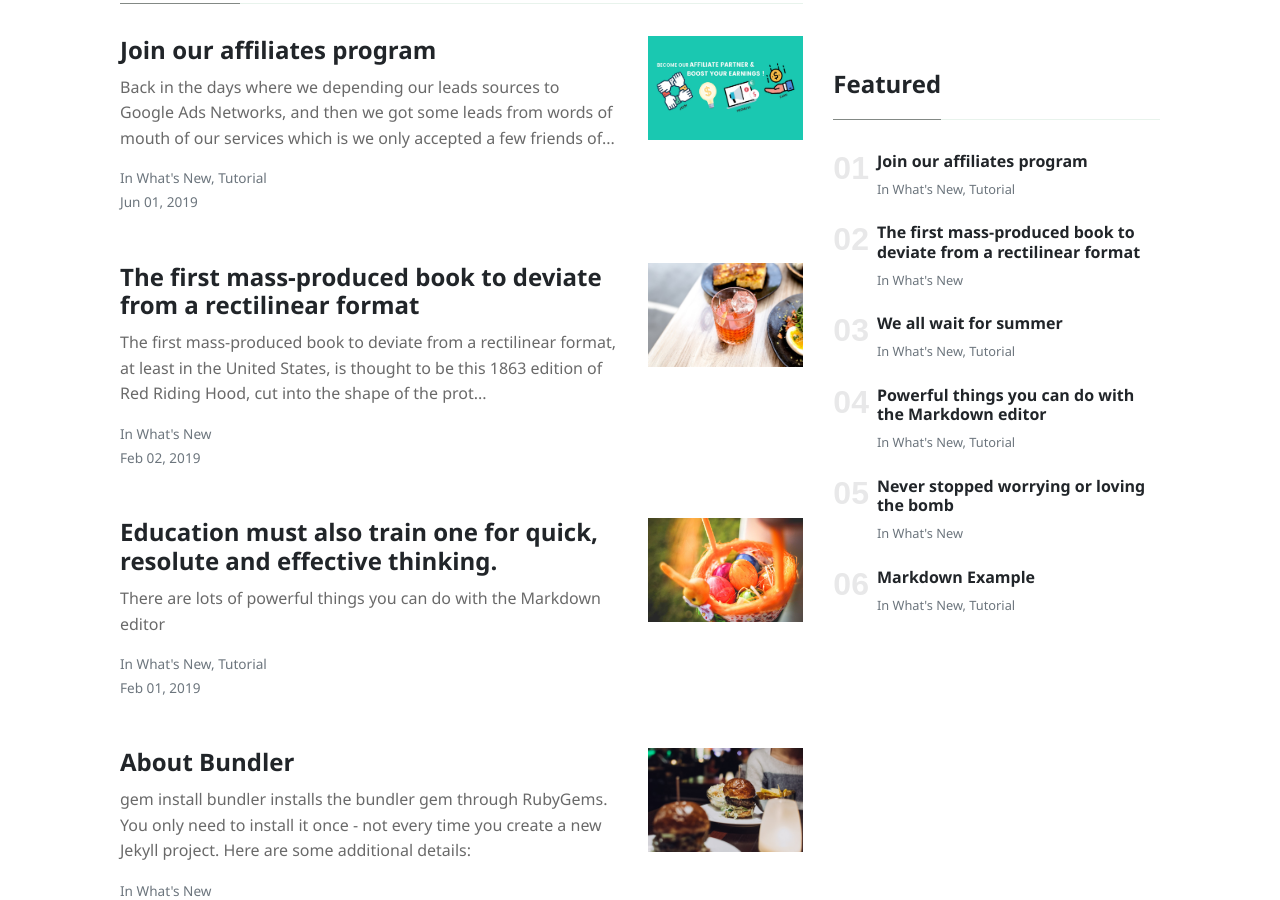
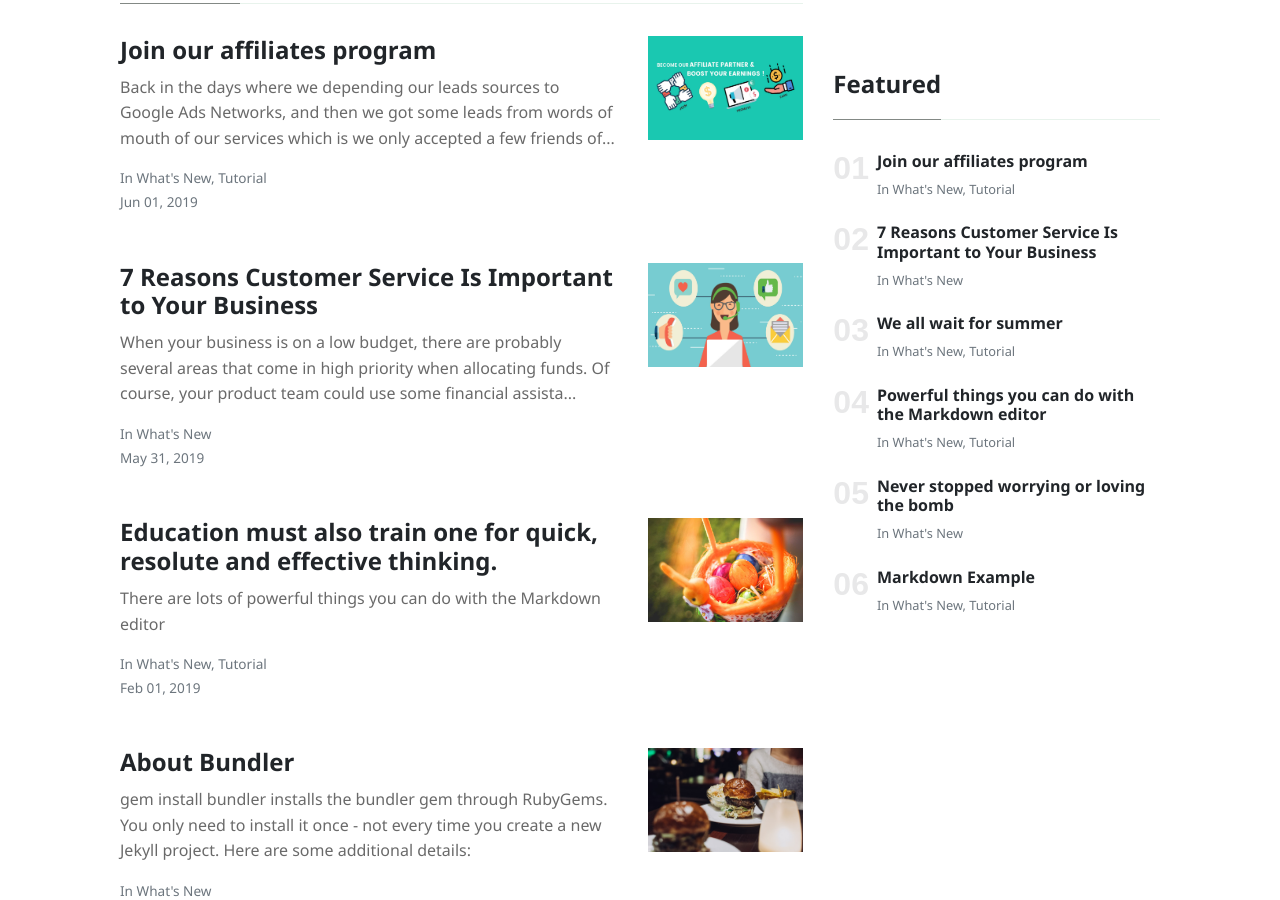
Before and after one commit to bit-dna/bitdnablog, a Jekyll site: the page built from index.html, in a window 1280 px wide and 900 px high, scrolled down 1006 px. Built offline with Jekyll 4.4.1, drawn with Linux system fonts in a browser that asks for light colours; nearby versions of some CDN libraries; the list of posts is cut into pages by our own code; part of the change alters nothing that is shown.

Commit message:
add some post

```diff
--- a/_posts/2019-02-02-first-mass-produced.md
+++ /dev/null
@@ -1,27 +0,0 @@
----
-layout: post
-title:  "The first mass-produced book to deviate from a rectilinear format"
-author: anastasia
-categories: [ What's New ]
-image: assets/images/img/17.jpg
-tags: [featured]
----
-The first mass-produced book to deviate from a rectilinear format, at least in the United States, is thought to be this 1863 edition of Red Riding Hood, cut into the shape of the protagonist herself with the troublesome wolf curled at her feet. Produced by the Boston-based publisher Louis Prang, this is the first in their “Doll Series”, a set of five “die-cut” books, known also as shape books — the other titles being Robinson Crusoe, Goody Two-Shoes (also written by Red Riding Hood author Lydia Very), Cinderella, and King Winter.
-
-An 1868 Prang catalogue would later claim that such “books in the shape of a regular paper Doll... originated with us”.
-
-> It would seem the claim could also extend to die cut books in general, as we can’t find anything sooner, but do let us know in the comments if you have further light to shed on this! Such books are, of course, still popular in children’s publishing today, though the die cutting is not now limited to mere outlines, as evidenced in a beautiful 2014 version of the same Little Red Riding Hood story.
-
-The die cut has also been employed in the non-juvenile sphere as well, a recent example being Jonathan Safran Foer’s ambitious Tree of Codes.
-
-As for this particular rendition of Charles Perrault’s classic tale, the text and design is by Lydia Very (1823-1901), sister of Transcendentalist poet Jones Very. The gruesome ending of the original - which sees Little Red Riding Hood being gobbled up as well as her grandmother - is avoided here, the gore giving way to the less bloody aims of the morality tale, and the lesson that one should not disobey one’s mother.
-
-To deviate from a rectilinear format, at least in the United States, is thought to be this 1863 edition of Red Riding Hood, cut into the shape of the protagonist herself with the troublesome wolf curled at her feet. Produced by the Boston-based publisher Louis Prang, this is the first in their “Doll Series”, a set of five “die-cut” books, known also as shape books — the other titles being Robinson Crusoe, Goody Two-Shoes (also written by Red Riding Hood author Lydia Very), Cinderella, and King Winter.
-
-An 1868 Prang catalogue would later claim that such “books in the shape of a regular paper Doll... originated with us”.
-
-> The claim could also extend to die cut books in general, as we can’t find anything sooner, but do let us know in the comments if you have further light to shed on this! Such books are, of course, still popular in children’s publishing today, though the die cutting is not now limited to mere outlines, as evidenced in a beautiful 2014 version of the same Little Red Riding Hood story.
-
-The die cut has also been employed in the non-juvenile sphere as well, a recent example being Jonathan Safran Foer’s ambitious Tree of Codes.
-
-As for this particular rendition of Charles Perrault’s classic tale, the text and design is by Lydia Very (1823-1901), sister of Transcendentalist poet Jones Very. The gruesome ending of the original - which sees Little Red Riding Hood being gobbled up as well as her grandmother - is avoided here, the gore giving way to the less bloody aims of the morality tale, and the lesson that one should not disobey one’s mother.
--- /dev/null
+++ b/_posts/2019-05-31-7-reasons-customer-service-is-important-to-your-business.md
@@ -0,0 +1,57 @@
+---
+layout: post
+title:  "7 Reasons Customer Service Is Important to Your Business"
+author: anastasia
+categories: [ What's New ]
+image: assets/images/img/7reasonscustomerserviceisimportanttoyourbusiness.jpg
+tags: [featured]
+---
+When your business is on a low budget, there are probably several areas that come in high priority when allocating funds. Of course, your product team could use some financial assistance. Marketing -- especially advertising -- could always use a little padding.
+
+However, it might seem like a waste to invest any more money in your customer service team. After all, how can it really improve?
+
+Contrary to popular belief, your customer service team should be just as important as -- if not more important than -- the other teams. After all, it’s the direct connection between your customers and your business
+
+<h3>Customer retention is cheaper than customer acquisition.</h3>
+
+An increase in customer retention of merely 5% can equate to an increase in profit of at least 25%. This is because repeat customers are more likely to spend more with your brand -- 67% more, to be exact -- which then results in your business having to spend less on operating costs.
+
+According to the above diagram from our research study, the customer acquisition cost (CAC) -- how much it costs to acquire a new customer -- is more for a company that doesn’t invest a small percentage of its budget in customer service. Ultimately, investing in customer service can decrease your churn rate, which decreases the amount you must spend on acquiring new customers and decreases the overall CAC.
+
+<h3>2. Customer service represents your brand image, mission, and values.</h3>
+You may have an idea of what your brand represents. However, your customers can’t get into your head. They will make assumptions based on your social media presence, advertisements, content, and other external marketing.
+
+Your customer service team, however, is your connection to your customers. Thus, that team has the responsibility of representing your brand to them. Without your customer service team, you have no means of direct communication. Due to this, your customer service team is essential in relaying to customers what you want your brand image to be. They can help influence customers and convince them of your strengths over competitors.
+
+<h3>3. Happy customer service employees will create happy customers.</h3>
+No employee is going to enjoy coming into work if they feel under-appreciated in comparison to employees on other teams. The same goes for your customer service team. After all, 87% of employees who are happy with their jobs are willing to work extremely hard for their business’s customers.
+
+It’s important to note that 55% of employees who strongly disagree about being happy with their jobs will still work especially hard for customers. However, their reasoning behind serving customers is less about wanting to provide quality service and believing the customers’ lives will approve by using their company’s products and services. Instead, it’s about maintaining their professionalism and integrity, not wanting to get fired before quitting, being empathetic to customers, and getting recognition from those customers.
+
+Therefore, if you want your customers to do their best work, they should feel respected and appreciated. Only then will they find intrinsic motivation for doing a good job and serving their customers the right way, which will lead to your customers also feeling more respected and appreciated.
+
+<h3>4. Happy customers will refer others.</h3>
+
+And, when your customers are happier, they’re more likely to spread the goodness to friends, family, and coworkers. In fact, according to our research, 77% of customers have shared positive brand experiences with others. Think about it: if you have a stunning experience with a brand, you’re probably going to rave about it to your friends over dinner later that night. It’s natural; you want your close ones to commit to a brand that you trust.
+
+It’s a chain reaction. If you have a happier customer service team, they will work harder to satisfy and exceed the expectations of your customers. Then, those customers will be extremely happy with your brand and refer others to it. Your customers can be your best -- and cheapest -- form of word-of-mouth advertising, as long as you give them a reason to do so.
+
+<h3>5. Good customer service encourages customers to remain loyal.</h3>
+
+If a customer has a positive experience with your brand, there’s no reason for them to look elsewhere. As said before, it’s a lot cheaper to retain an old customer than to acquire a new one. In this sense, the higher a customer’s lifetime value -- the total revenue a company can expect a single customer to generate over the course of their relationship with that company -- the higher the profit for your company.
+
+In comparison to, possibly, hundreds of competitors with similar products and services, your company has to do more than relish in the exciting features of your products. By providing stellar customer service, you can differentiate your company to customers. Loyalty is rooted in trust, and customers can trust real-life humans more than the ideas and values of a brand. So, by interacting with your customer service team, those customers can build, hopefully, life-long relationships with your business.
+
+<h3>6. Customers are willing to pay more to companies who offer better customer service.</h3>
+
+Fifty percent of customers increase their purchasing with a brand after a positive customer service experience. In fact, 86% of customers would pay up to 25% more in order to get a better customer service experience. Clearly, customer service matters so much to customers that they would literally pay more to interact with a brand that does it well.
+
+These are statistics that can’t be ignored. In an era where companies are learning to prioritize customer service, any company that doesn’t do so will crash and burn. Customers are influenced by even a single experience; one positive experience could be the deciding factor for them to stick to a brand, whereas one negative one could send them running to a competitor.
+
+<h3>7. Customer service employees can offer important insights about customer experiences.</h3>
+
+It doesn’t matter how you perceive your brand. What matters is how your customer perceives it. For instance, if you work for an athletic wear company, you might associate your brand with fitness, health and wellness, and people who do sports. However, your customers may purchase from you because they associate your brand with athleisure, comfort, and attractiveness. So, you should align your marketing with those values.
+
+Your customer service team can answer a lot of these probing questions for you. Rather than having to spend time and money on constantly surveying customers, you can have your customer service employees simply ask these questions while interacting with customers. Their response can give you a lot of insights into improving your products, marketing, goals, and employee training. Without a solid customer service team, your brand may fall behind on shifting customer trends.
+
+It’s undeniable that a well-trained, positive customer service team can make your company the best version of itself. Their ability to communicate directly with customers can totally revolutionize your company and grow your customer base.
```
Also changed, not shown: _posts/2019-06-01-join-our-affiliates-program.md (+0 -1 lines), assets/images/img/7reasonscustomerserviceisimportanttoyourbusiness.jpg (added).
